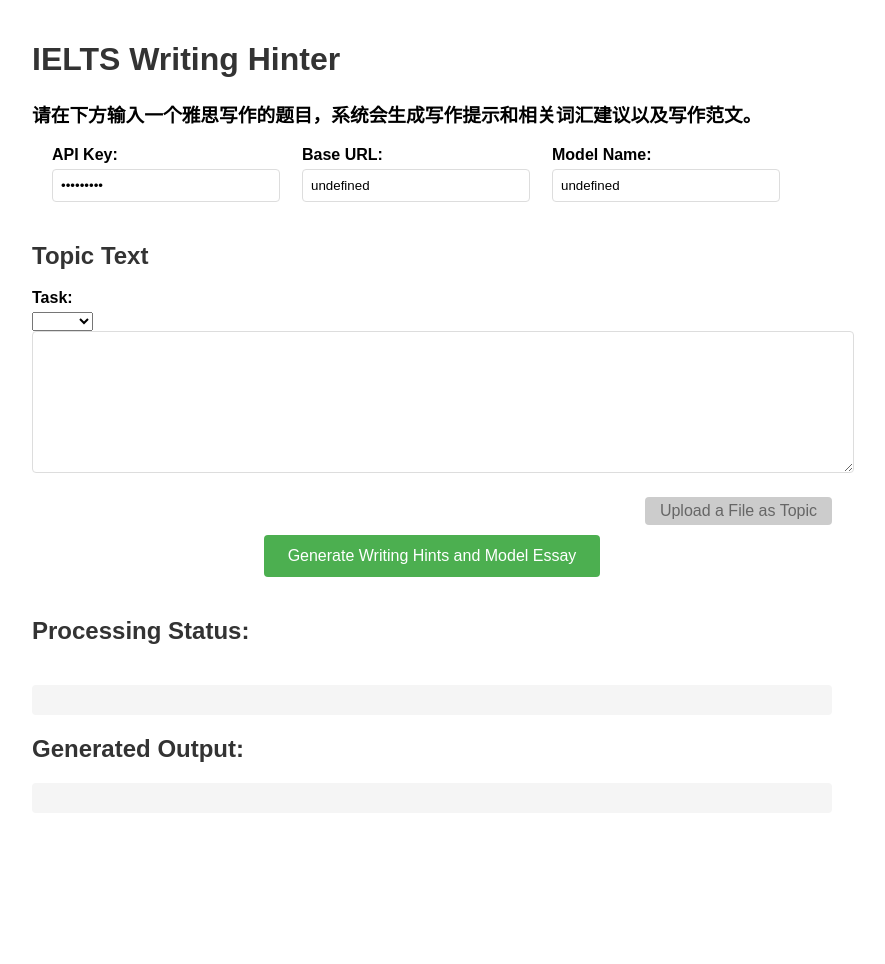
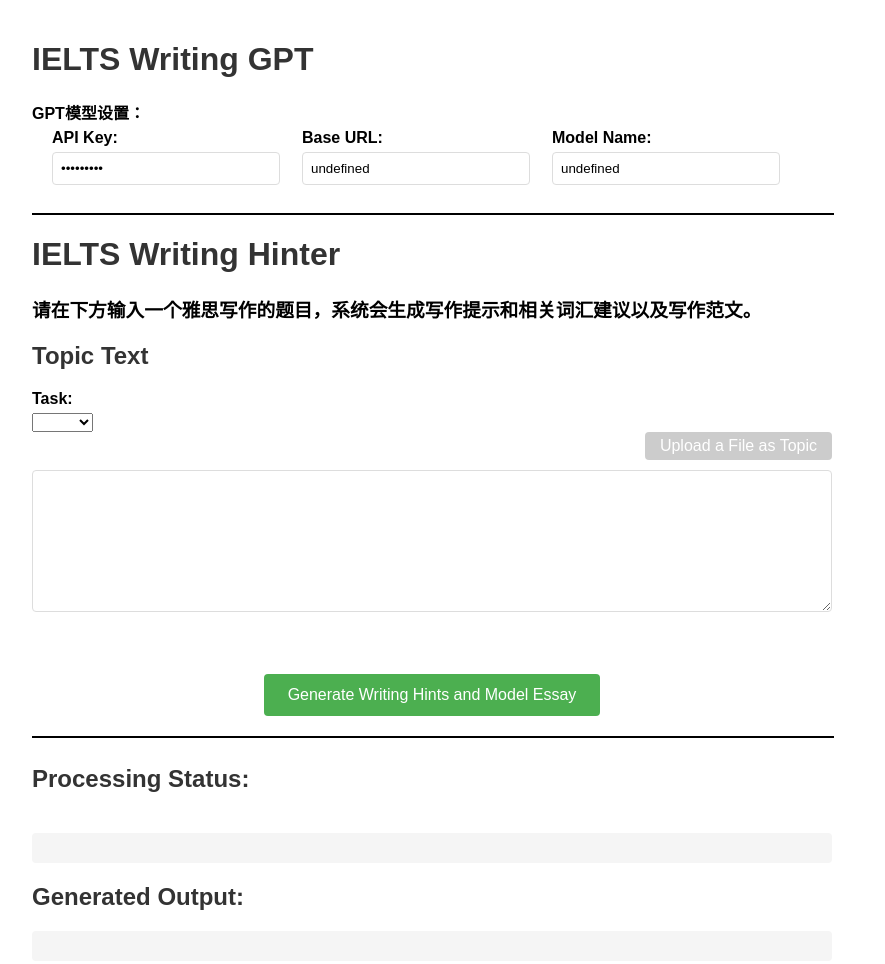
Before and after one commit to DodgeHo/IELTS_writing_GPT, a plain HTML site: page index.html in a window 1280 px wide. Shown: the whole page, without its empty margins (208-1093 px from the left). Before the commit the page ends 853 px from the top, so only its background shows below. Drawn offline with nearby package versions, Linux system fonts and the light colour scheme; no server answers.

Commit message:
Update UI again

```diff
--- a/index.html
+++ b/index.html
@@ -8,8 +8,8 @@
     <script src="https://cdn.jsdelivr.net/npm/marked/marked.min.js"></script>
 </head>
 <body>
-    <h1>IELTS Writing Hinter</h1>
-    <h3>请在下方输入一个雅思写作的题目，系统会生成写作提示和相关词汇建议以及写作范文。</h3>
+    <h1>IELTS Writing GPT</h1>
+    <label>GPT模型设置：</label>
     <div style="display: flex; gap: 40px; margin: 0 20px;">
         <div>
             <label for="apiKey">API Key:</label>
@@ -26,6 +26,11 @@
             <input type="text" id="modelName" placeholder="Enter the model name" style="margin-right: 15px;">
         </div>
     </div>
+    <hr style="border: 1px solid black; width: 100%;">
+
+    <h1>IELTS Writing Hinter</h1>
+    <h3>请在下方输入一个雅思写作的题目，系统会生成写作提示和相关词汇建议以及写作范文。</h3>
+
     <div>
         <h2>Topic Text</h2>
         <label for="task">Task:</label>
@@ -33,18 +38,24 @@
             <option value="1">Task 1</option>
             <option value="2">Task 2</option>
         </select>
+        <div class="upload-controls">
+            <input type="file" id="fileInput" accept=".txt" style="display: none;">
+            <button class="upload" id="uploadButton">Upload a File as Topic</button>
+        </div>
+        <div class="textarea-wrapper">
+            <textarea id="topicText" rows="8"></textarea>
+        </div>
         <div class="textarea-container">
-            <textarea id="topicText" rows="8"></textarea>
-            <div class="upload-controls">
-                <input type="file" id="fileInput" accept=".txt" style="display: none;">
-                <button class="upload" id="uploadButton">Upload a File as Topic</button>
-            </div>
+
+
         </div>
     </div>
     <br />
     <div class="button-group">
         <button onclick="processTopic()">Generate Writing Hints and Model Essay</button>
     </div>
+    <hr style="border: 1px solid black; width: 100%;">
+
     <div>
         <div class="status-header">
             <h2>Processing Status:</h2>
--- a/styles.css
+++ b/styles.css
@@ -30,8 +30,6 @@
 }
 
 textarea {
-    width: 100%;
-    padding: 10px;
     border: 1px solid #ddd;
     border-radius: 4px;
     resize: vertical;
@@ -57,12 +55,18 @@
 
 button.upload {
     background-color: #ccc;
-    color: #666;
+    color: #ffffff;
     padding: 5px 15px;
+    position: relative;
+    float: right;
+    margin: 0 0 10px 0;
 }
 
 button:hover {
     background-color: #45a049;
+}
+button.upload:hover {
+    background-color: #000000;
 }
 
 /* 状态和提示区域样式 */
@@ -156,22 +160,21 @@
     gap: 10px;
 }
 
-.textarea-container {
-    position: relative;
-    margin-bottom: 20px;
-}
-
 .textarea-container textarea {
     width: 100%;
     margin-bottom: 0; /* 移除底部边距 */
 }
 
-.textarea-container button.upload {
-    position: absolute;
-    right: 0;
-    margin-top: 10px; /* 与 textarea 之间的间距 */
+.upload-controls {
+    margin-bottom: 10px;
 }
 
-.upload-controls {
-    margin-top: 10px;
+.textarea-wrapper {
+    width: 100%;
 }
+
+textarea#topicText {
+    width: 100%;
+    padding: 10px;
+    box-sizing: border-box;
+}
```
Also changed, not shown: 1 other file.
